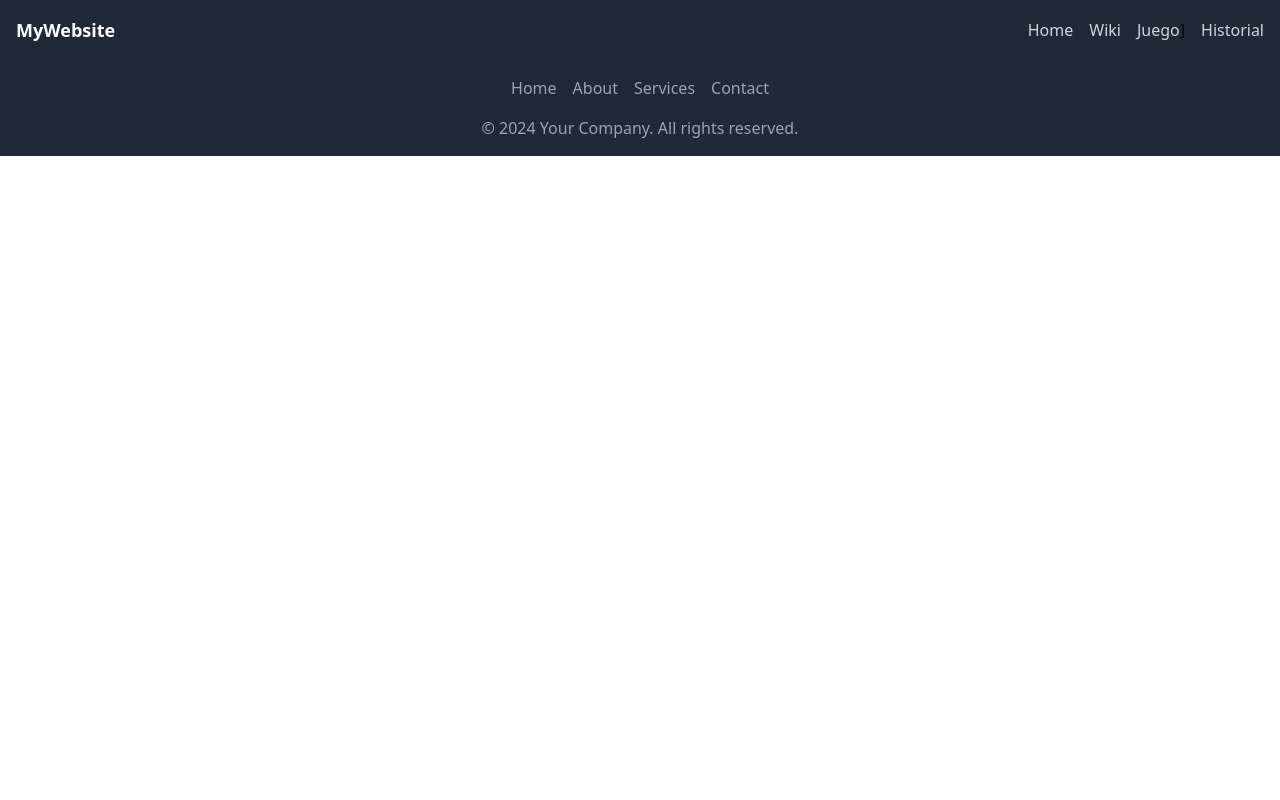
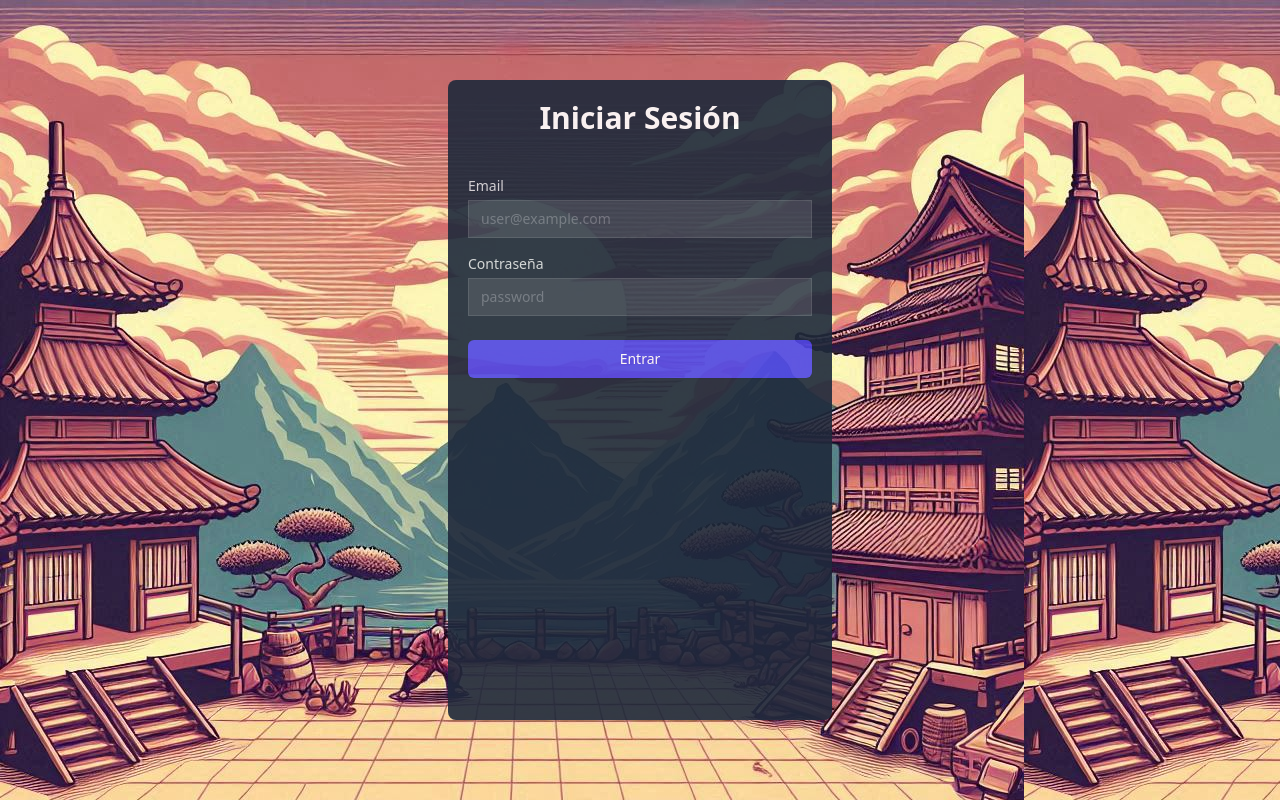
Before and after one commit to RobertoIL/Taller3_ESP1, a Vue app: page /login in a window 1280 px wide. Built offline with nearby package versions, Linux system fonts and the light colour scheme.

Commit message:
avance en vistas login y home

```diff
--- a/src/App.vue
+++ b/src/App.vue
@@ -1,10 +1,22 @@
-<template>
-<Navbar />
-<RouterView class="min-h-screen"/>
-<Footer />
+<template class="">
+    <Navbar v-if="!isLoginPage" />
+    <RouterView class="min-h-screen bg-home_background"/>
+    <Footer v-if="!isLoginPage" />
 </template>
 
-<script setup>
+<script>
 import Navbar from './components/Navbar.vue';
-import Footer from './components/Footer.vue'
+import Footer from './components/Footer.vue';
+
+export default {
+  components: {
+    Navbar,
+    Footer
+  },
+  computed: {
+    isLoginPage() {
+      return this.$route.path === '/login';
+    }
+  }
+}
 </script>
--- a/src/components/Navbar.vue
+++ b/src/components/Navbar.vue
@@ -12,7 +12,7 @@
                 </RouterLink>
                 <RouterLink to="/juego">
                     <li><a href="#" class="text-gray-300 hover:text-white">Juego</a></li>
-                </RouterLink>]
+                </RouterLink>
                 <RouterLink to="/historial">
                     <li><a href="#" class="text-gray-300 hover:text-white">Historial</a></li>
                 </RouterLink>
--- a/src/router/index.js
+++ b/src/router/index.js
@@ -24,6 +24,11 @@ const router = createRouter({
       name: "historial",
       component: () => import("../views/RecordView.vue"),
     },
+    {
+      path: "/login",
+      name: "login",
+      component: () => import("../views/LoginView.vue"),
+    },
   ],
 });
 export default router;
--- a/src/views/HomeView.vue
+++ b/src/views/HomeView.vue
@@ -1,5 +1,10 @@
 <template>
-    <main class="flex flex-col items-center justify-center">
+    <main class="flex flex-col items-center justify-center bg-home_background">
+        <RouterLink to="/juego">
+            <button class="p-5 bg-blue-600 rounded-3xl text-white font-bold hover:bg-blue-800 transition ease-in-out delay-150 hover:-translate-y-1 hover:scale-110 duration-300 ...">
+                    JUGAR
+                </button>
+        </RouterLink>
     </main>
 </template>
 
--- a/src/views/LoginView.vue
+++ b/src/views/LoginView.vue
@@ -1,3 +1,29 @@
 <template>
-    <div></div>
-</template>
+    <main class="flex justify-center py-20 px-96 text-white">
+         <div class="p-5 bg-slate-800 min-w-96 rounded-lg opacity-90">
+             <h1 class="text-center text-3xl font-bold pb-10">Iniciar Sesión</h1>
+             <form action="#" method="POST">
+                 <div class="mb-4">
+                     <label for="email" class="block text-sm font-medium text-gray-300">Email</label>
+                     <input type="email" id="email" name="email" required autocomplete="email"
+                            class="mt-1 block w-full px-3 py-2 border border-gray-600 bg-gray-700 text-white placeholder-gray-500
+                            focus:outline-none focus:ring-blue-500 focus:border-blue-500 sm:text-sm"
+                            placeholder="user@example.com">
+                 </div>
+                 <div class="mb-6">
+                     <label for="password" class="block text-sm font-medium text-gray-300">Contraseña</label>
+                     <input type="password" id="password" name="password" required autocomplete="current-password"
+                            class="mt-1 block w-full px-3 py-2 border border-gray-600 bg-gray-700 text-white placeholder-gray-500
+                            focus:outline-none focus:ring-blue-500 focus:border-blue-500 sm:text-sm"
+                            placeholder="password">
+                 </div>
+                 <RouterLink to="/" tag="button" type="submit"
+                             class="w-full flex justify-center py-2 px-4 border border-transparent rounded-md shadow-sm
+                             text-sm font-medium text-white bg-indigo-600 hover:bg-indigo-700 focus:outline-none
+                             focus:ring-2 focus:ring-offset-2 focus:ring-indigo-500">
+                     Entrar
+                 </RouterLink>
+             </form>
+         </div>
+    </main>
+ </template>
```
